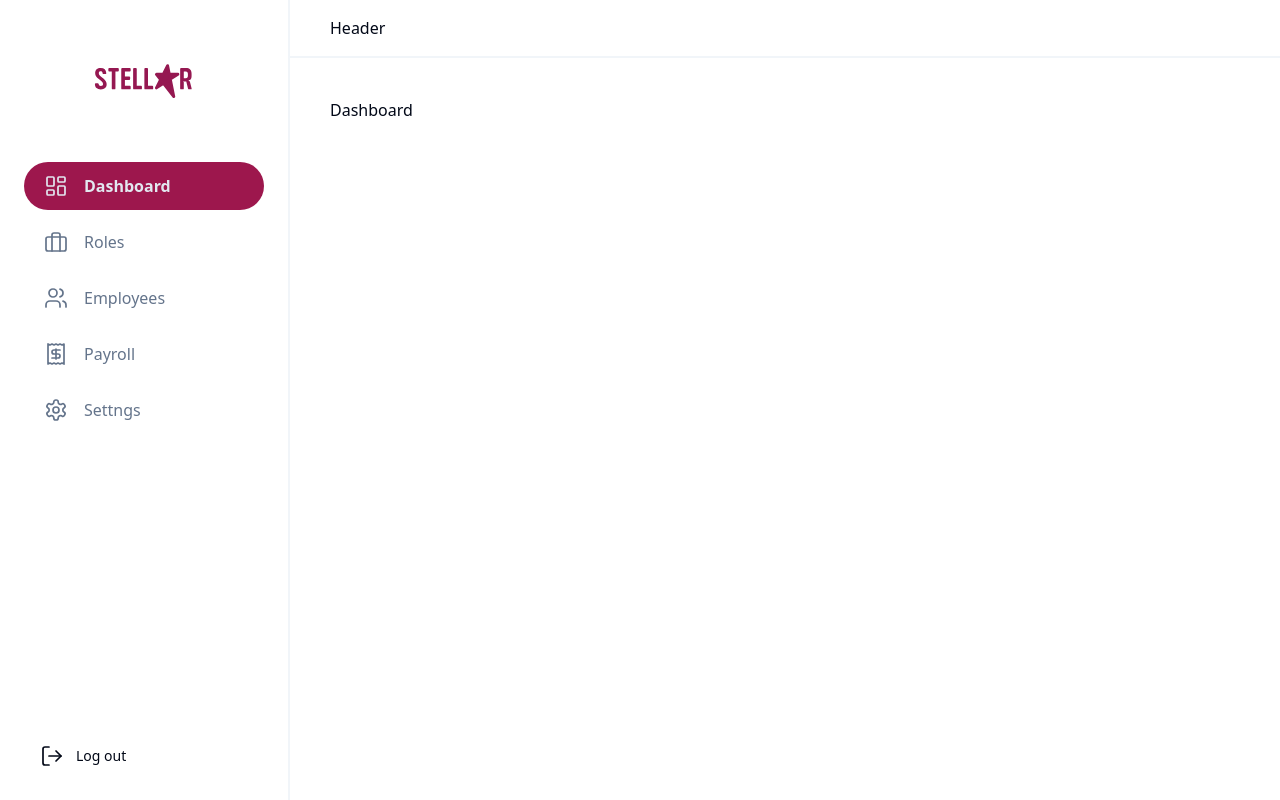
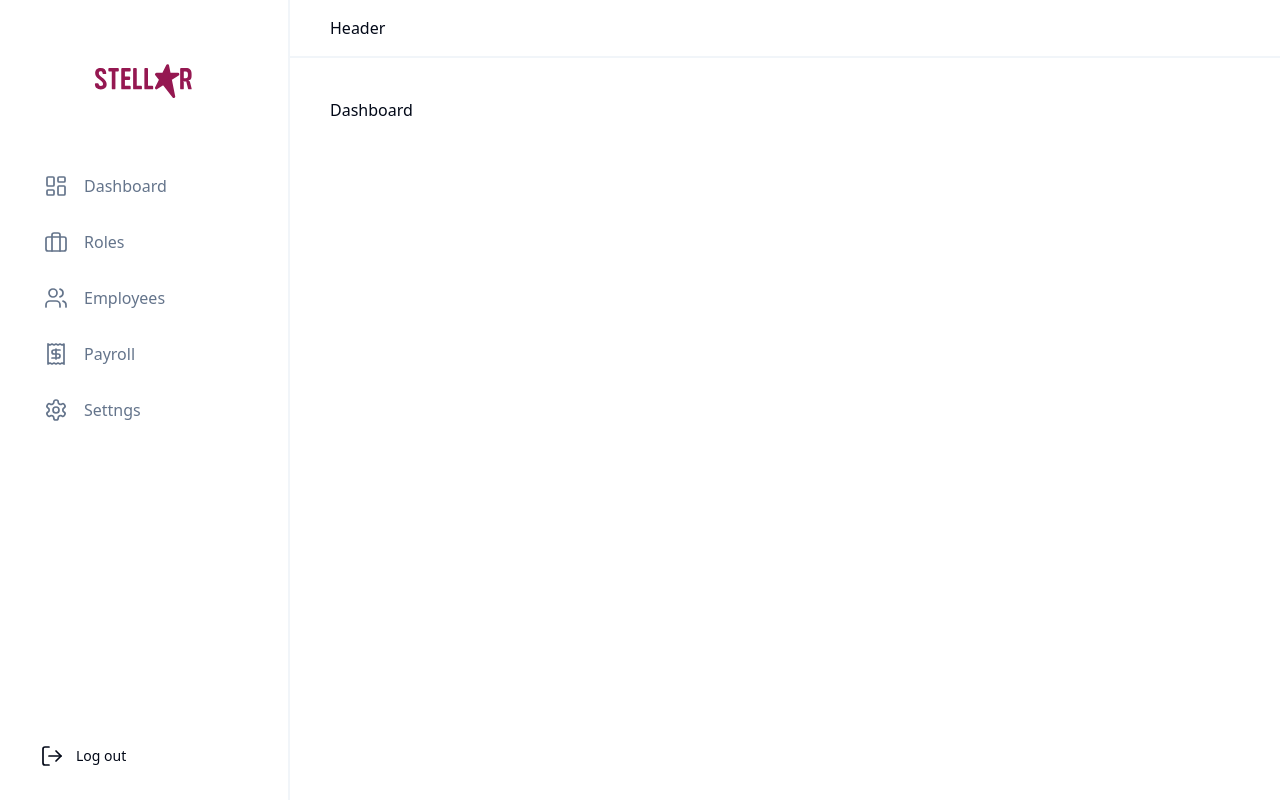
Before and after one commit to gjonhajdari/stellar, a React (Vite) app: page /dashboard in a window 1280 px wide. Built offline with nearby package versions, Linux system fonts and the light colour scheme.

Commit message:
Removed unused class apply

```diff
--- a/src/index.css
+++ b/src/index.css
@@ -74,7 +74,3 @@
     @apply bg-background text-foreground;
   }
 }
-
-.active {
-  @apply bg-pink-800 font-semibold text-slate-200;
-}
```
